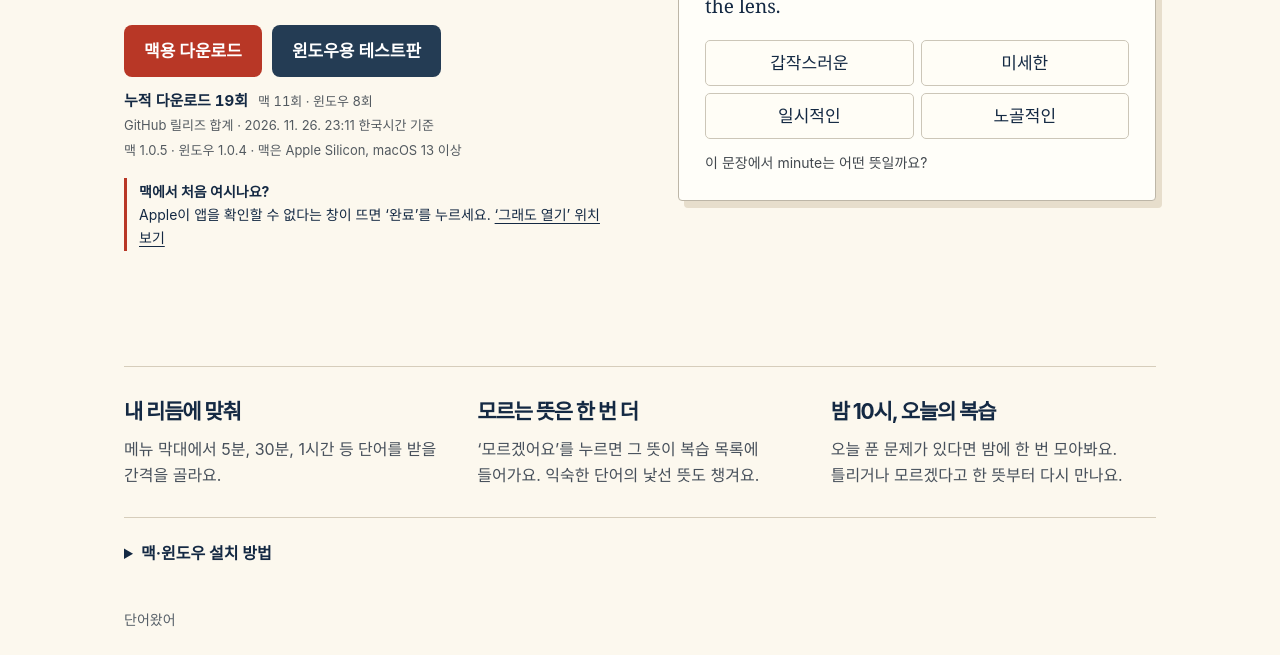
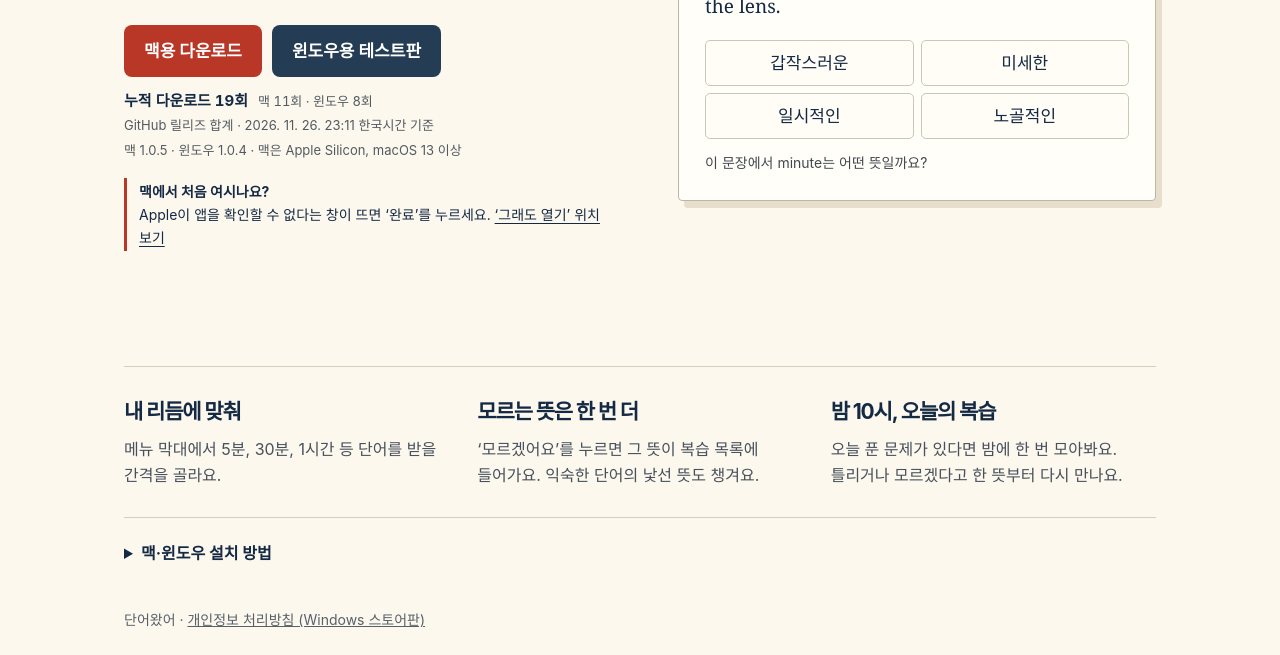
Before and after one commit to WordArrival/wordarrival, a plain HTML site: page index.html in a window 1280 px wide. Shown: the part 484-1139 px from the top of the page. Drawn offline with Linux system fonts and the light colour scheme; no server answers.

Commit message:
Add files via upload

```diff
--- a/index.html
+++ b/index.html
@@ -51,7 +51,7 @@
     <ol><li>내려받은 ZIP 파일을 마우스 오른쪽 버튼으로 클릭하고 <strong>모두 압축 풀기</strong>를 선택하세요.</li><li>압축을 푼 폴더에서 <strong>Install.cmd</strong>를 두 번 클릭하세요.</li><li>작업 표시줄 오른쪽에서 <strong>단어왔어</strong> 아이콘을 두 번 클릭하면 첫 문제가 열려요. 아이콘이 안 보이면 시계 옆의 숨겨진 아이콘 메뉴를 열어 보세요.</li></ol>
   </div>
 </details></main>
-<footer>단어왔어</footer>
+<footer>단어왔어 <span aria-hidden="true">·</span> <a href="privacy.html">개인정보 처리방침 (Windows 스토어판)</a></footer>
 <script>
 const choices = document.querySelectorAll('.options button');
 for (const choice of choices) choice.addEventListener('click', () => {
```
